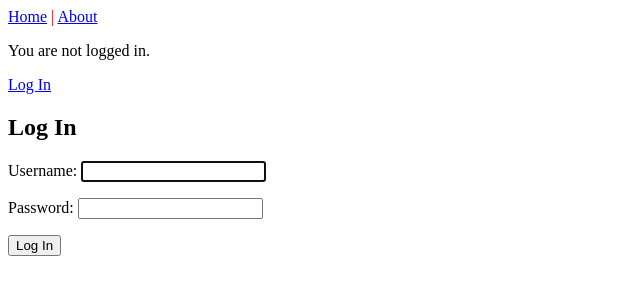
After one commit to wickhamkl007/WhatsChatInc, a Django app: page /accounts/login/ in a window 1280 px wide. The commit adds this page. Shown: the top 300 px of the page, without its empty margins (0-640 px from the left). Run offline with Django 3.2, Linux system fonts and the light colour scheme.

Commit message:
User Accounts pg128

```diff
--- a/WhatsChatApp/config/settings.py
+++ b/WhatsChatApp/config/settings.py
@@ -120,3 +120,5 @@ USE_TZ = True
 
 STATIC_URL = 'WhatsChatApp/static/'
 STATICFILES_DIRS = [str(BASE_DIR.joinpath('static'))]
+
+LOGIN_REDIRECT_URL = 'home'
--- a/WhatsChatApp/config/urls.py
+++ b/WhatsChatApp/config/urls.py
@@ -18,5 +18,6 @@ from django.urls import path, include
 
 urlpatterns = [
     path('admin/', admin.site.urls),
+    path('accounts/', include('django.contrib.auth.urls')),
     path('', include('homepage.urls')),
 ]
--- a/WhatsChatApp/templates/base.html
+++ b/WhatsChatApp/templates/base.html
@@ -11,6 +11,12 @@
 			<a href="{% url 'home' %}">Home</a> |
 			<a href="{% url 'about' %}">About</a>
 		</header>
+		{% if user.is_authenticated %}
+			<p>Hi {{ user.username }}!</p>
+		{% else %}
+			<p>You are not logged in.</p>
+			<a href="{% url 'login' %}">Log In</a>
+		{% endif %}
 		{% block content %}
 		{% endblock content %}
 
--- /dev/null
+++ b/WhatsChatApp/templates/registration/login.html
@@ -0,0 +1,10 @@
+{% extends 'base.html' %}
+
+{% block content %}
+<h2>Log In</h2>
+<form method="post">
+	{% csrf_token %}
+	{{ form.as_p }}
+	<button type="submit">Log In</button>
+</form>
+{% endblock content %}
```
Also changed, not shown: 1 other file.
